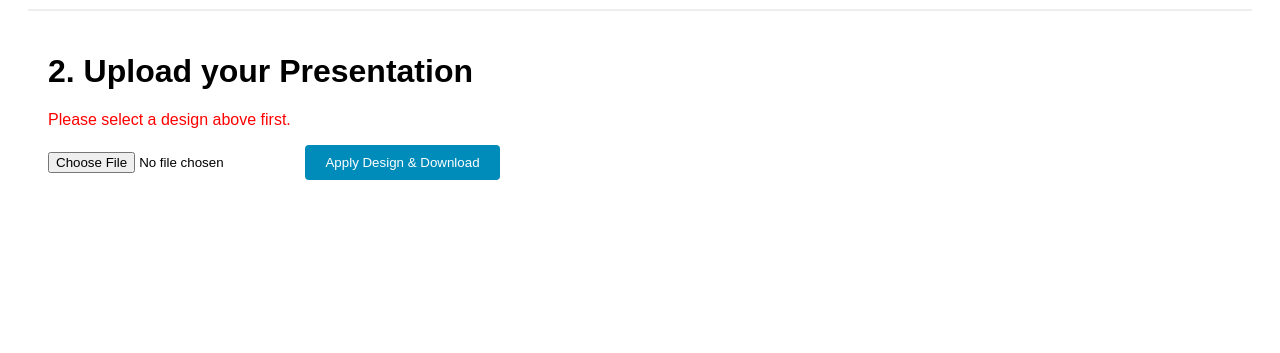
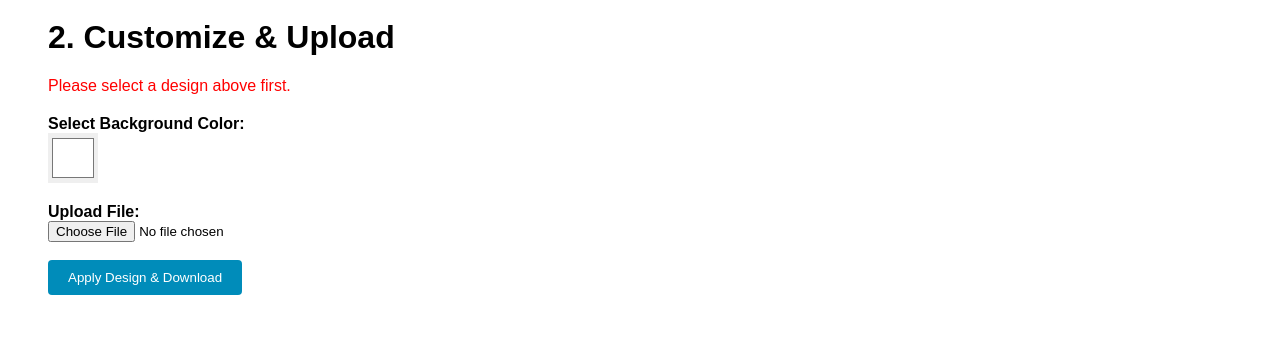
Before and after one commit to anusin1805/Design2PPTX, a Flask app: page / in a window 1280 px wide. Shown: the part 453-806 px from the top of the page. Before the commit the page ends 633 px from the top, so only its background shows below. Run offline with Flask 3, Linux system fonts and the light colour scheme.

Commit message:
Update index.html

```diff
--- a/templates/index.html
+++ b/templates/index.html
@@ -24,6 +24,10 @@
         button { background-color: #008CBA; color: white; border: none; padding: 10px 20px; cursor: pointer; border-radius: 4px;}
         button:hover { background-color: #007bb5; }
         .select-btn { background-color: #4CAF50; margin-top: 10px; }
+
+        /* New Styles for Color Picker */
+        .color-picker-container { margin: 20px 0; }
+        input[type="color"] { width: 50px; height: 50px; border: none; cursor: pointer; }
     </style>
 </head>
 <body>
@@ -34,35 +38,33 @@
         <div class="product" id="prod1">
             <img src="https://github.com/anusin1805/Design2PPTX/raw/main/cash%20pile.png" alt="Cash Pile">
             <h3>Cash Pile</h3>
-            <p>Rs 199</p>
             <button class="select-btn" type="button" onclick="selectDesign('https://github.com/anusin1805/Design2PPTX/blob/main/cash%20pile.png', 'prod1')">Select Design</button>
         </div>
 
         <div class="product" id="prod2">
             <img src="https://github.com/anusin1805/Design2PPTX/raw/main/women%20network%20social%20circle.png" alt="Social Network">
             <h3>Social Network</h3>
-            <p>Rs 599</p>
             <button class="select-btn" type="button" onclick="selectDesign('https://github.com/anusin1805/Design2PPTX/blob/main/women%20network%20social%20circle.png', 'prod2')">Select Design</button>
         </div>
-
-        <div class="product" id="prod3">
-            <img src="https://github.com/anusin1805/Design2PPTX/raw/main/clock%20calculator%20compound.png" alt="Clock">
-            <h3>Clock Compound</h3>
-            <p>Rs 80</p>
-            <button class="select-btn" type="button" onclick="selectDesign('https://github.com/anusin1805/Design2PPTX/blob/main/clock%20calculator%20compound.png', 'prod3')">Select Design</button>
-        </div>
-
     </div>
 
     <div id="upload-section">
-        <h1>2. Upload your Presentation</h1>
+        <h1>2. Customize & Upload</h1>
         <p id="selection-status" style="color: red;">Please select a design above first.</p>
 
         <form id="uploadForm" enctype="multipart/form-data">
+
+            <div class="color-picker-container">
+                <label for="bg_color"><strong>Select Background Color:</strong></label><br>
+                <input type="color" id="bg_color" name="bg_color" value="#ffffff">
+            </div>
+
+            <label><strong>Upload File:</strong></label><br>
             <input type="file" name="pptFile" accept=".pptx" required>
 
             <input type="hidden" name="design_url" id="hidden_design_url">
 
+            <br><br>
             <button type="submit" id="submitBtn" disabled>Apply Design & Download</button>
         </form>
         <div id="status" style="margin-top: 10px; font-weight: bold;"></div>
@@ -70,15 +72,10 @@
 
     <script>
         function selectDesign(url, elementId) {
-            // 1. Update the hidden input field
             document.getElementById('hidden_design_url').value = url;
-
-            // 2. Visual feedback (highlight selected)
             document.querySelectorAll('.product').forEach(el => el.classList.remove('selected'));
             document.getElementById(elementId).classList.add('selected');
-
-            // 3. Enable the upload button
-            document.getElementById('selection-status').textContent = "Design Selected! Now upload your file.";
+            document.getElementById('selection-status').textContent = "Design Selected! Now choose a color and upload your file.";
             document.getElementById('selection-status').style.color = "green";
             document.getElementById('submitBtn').disabled = false;
         }
```
